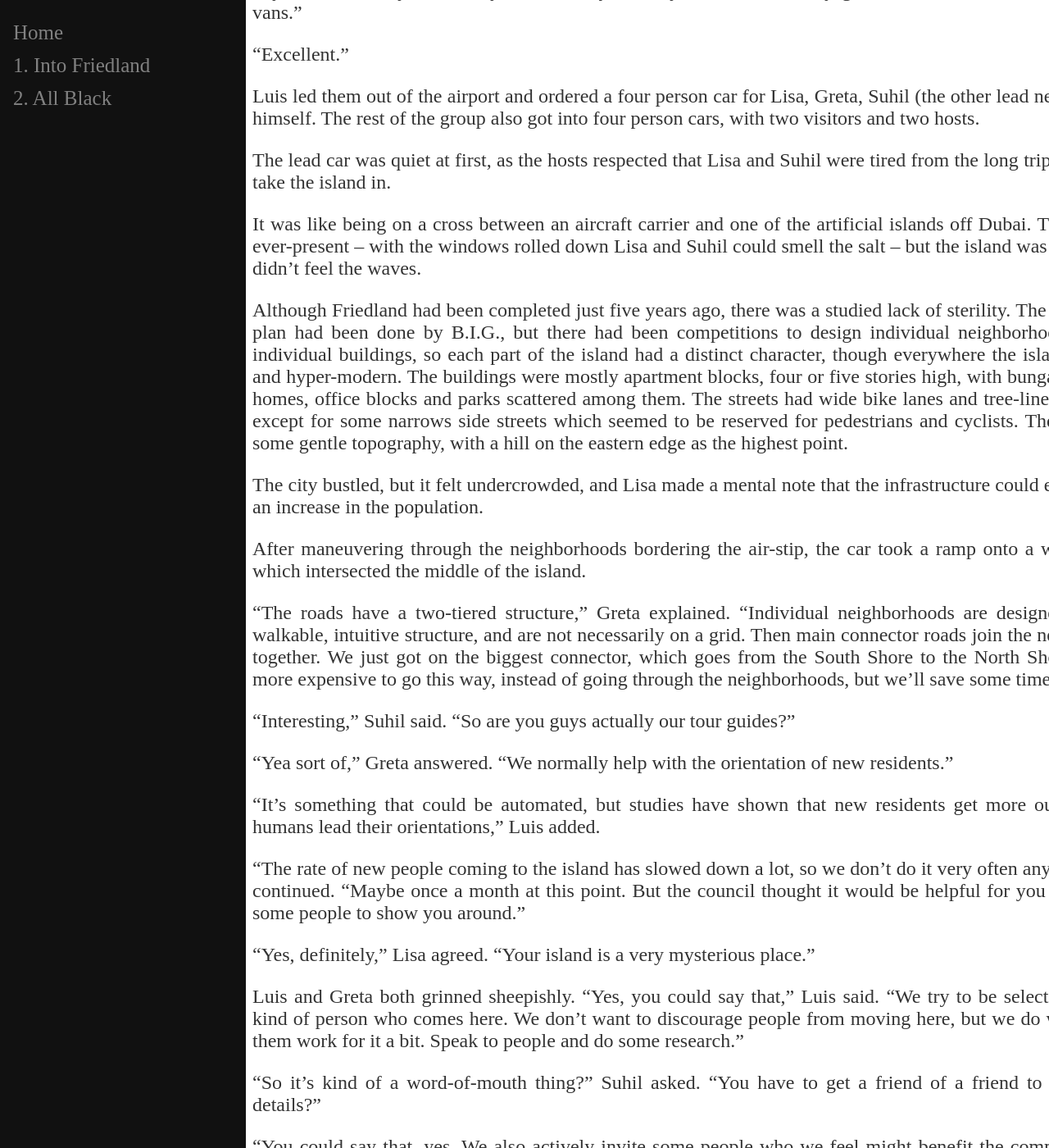
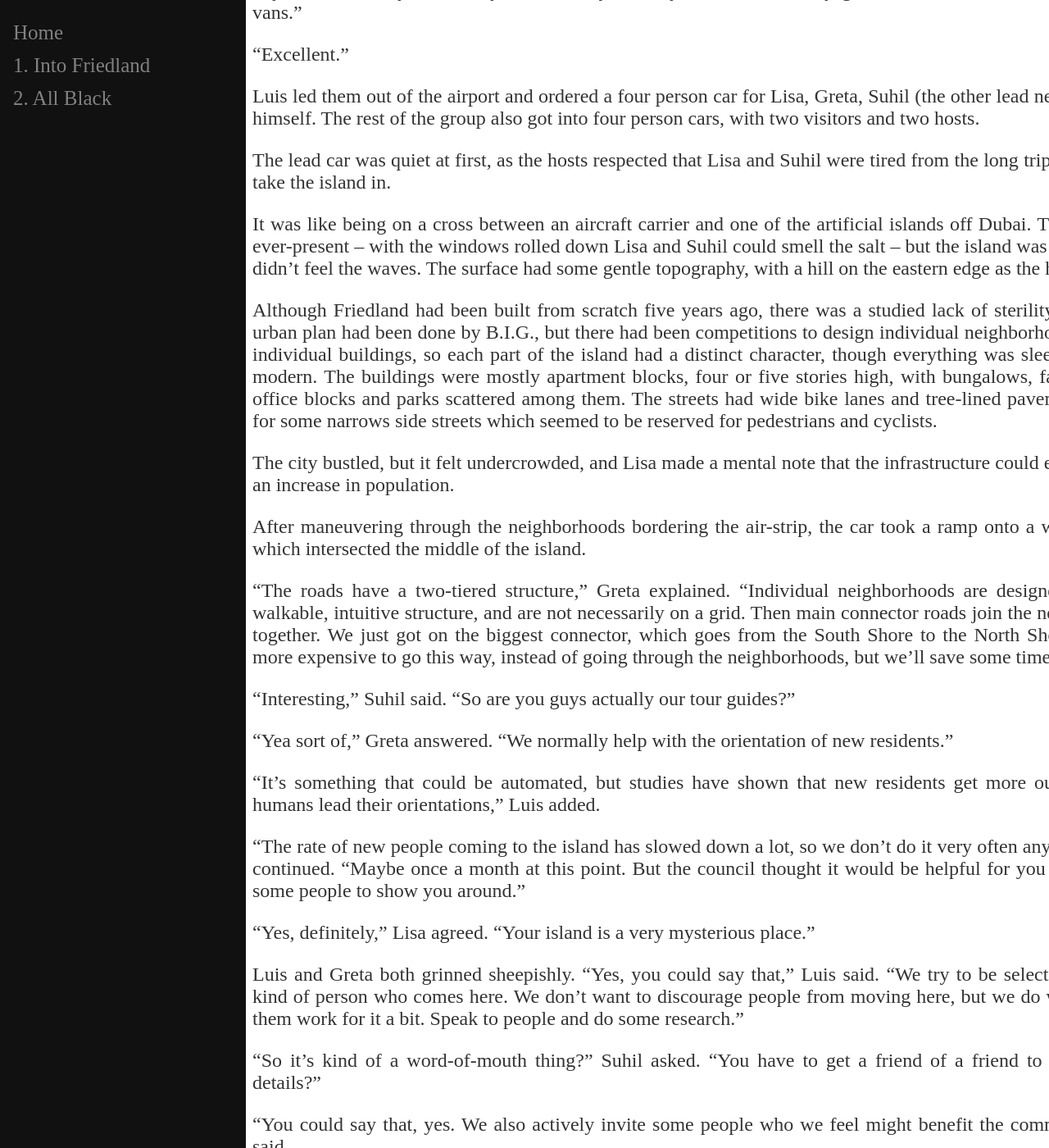
Before and after one commit to fylobc/fylobc.github.io, a Jekyll site: the page built from _parts/Part_0.md, in a window 1280 px wide and 1400 px high, scrolled down 2998 px. Shown: the whole window at 82% size. Built offline with Jekyll 4.4.1, drawn with Linux system fonts in a browser that asks for light colours; some of the changed text lies outside the part shown.

Commit message:
Working on part 1

```diff
--- a/_parts/Part_0.md
+++ b/_parts/Part_0.md
@@ -73,13 +73,13 @@
 
 The lead car was quiet at first, as the hosts respected that Lisa and Suhil were tired from the long trip and let them take the island in.
 
-It was like being on a cross between an aircraft carrier and one of the artificial islands off Dubai. The water was ever-present -- with the windows rolled down Lisa and Suhil could smell the salt -- but the island was so massive it didn't feel the waves.
+It was like being on a cross between an aircraft carrier and one of the artificial islands off Dubai. The water was ever-present -- with the windows rolled down Lisa and Suhil could smell the salt -- but the island was so massive it didn't feel the waves. The surface had some gentle topography, with a hill on the eastern edge as the highest point.
 
-Although Friedland had been completed just five years ago, there was a studied lack of sterility. The master urban plan had been done by B.I.G., but there had been competitions to design individual neighborhoors and even individual buildings, so each part of the island had a distinct character, though everywhere the island was sleek and hyper-modern. The buildings were mostly apartment blocks, four or five stories high, with bungalows, family homes, office blocks and parks scattered among them. The streets had wide bike lanes and tree-lined pavements, except for some narrows side streets which seemed to be reserved for pedestrians and cyclists. The surface had some gentle topography, with a hill on the eastern edge as the highest point.
+Although Friedland had been built from scratch five years ago, there was a studied lack of sterility. The master urban plan had been done by B.I.G., but there had been competitions to design individual neighborhoors and even individual buildings, so each part of the island had a distinct character, though everything was sleek and hyper-modern. The buildings were mostly apartment blocks, four or five stories high, with bungalows, family homes, office blocks and parks scattered among them. The streets had wide bike lanes and tree-lined pavements, except for some narrows side streets which seemed to be reserved for pedestrians and cyclists.
 
-The city bustled, but it felt undercrowded, and Lisa made a mental note that the infrastructure could easily support an increase in the population.
+The city bustled, but it felt undercrowded, and Lisa made a mental note that the infrastructure could easily support an increase in population.
 
-After maneuvering through the neighborhoods bordering the air-stip, the car took a ramp onto a wide highway which intersected the middle of the island.
+After maneuvering through the neighborhoods bordering the air-strip, the car took a ramp onto a wide highway which intersected the middle of the island.
 
 "The roads have a two-tiered structure," Greta explained. "Individual neighborhoods are designed to have a walkable, intuitive structure, and are not necessarily on a grid. Then main connector roads join the neighborhoods together. We just got on the biggest connector, which goes from the South Shore to the North Shore. It's a bit more expensive to go this way, instead of going through the neighborhoods, but we'll save some time."
 
```
Also changed, not shown: other parts of _parts/Part_0.md (+2 -2 lines).
